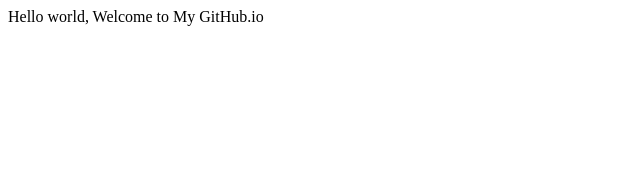
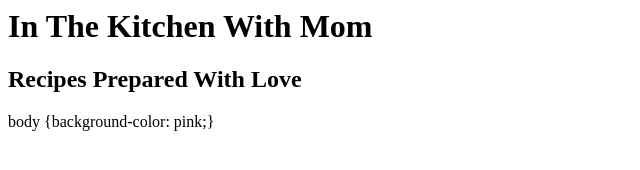
Before and after one commit to techmommy2410/mtbc, a plain HTML site: page index.html in a window 1280 px wide. Shown: the whole page, without its empty margins (0-640 px from the left). Drawn offline with Linux system fonts and the light colour scheme.

Commit message:
Adding Headers

```diff
--- a/index.html
+++ b/index.html
@@ -1,6 +1,8 @@
 <html>
 <header><title>GitHub Page Example</title></header>
 <body>
-Hello world, Welcome to My GitHub.io
+<h1>In The Kitchen With Mom</h1>
+<h2>Recipes Prepared With Love</h2>
+body {background-color: pink;}
 </body>
 </html>
```
